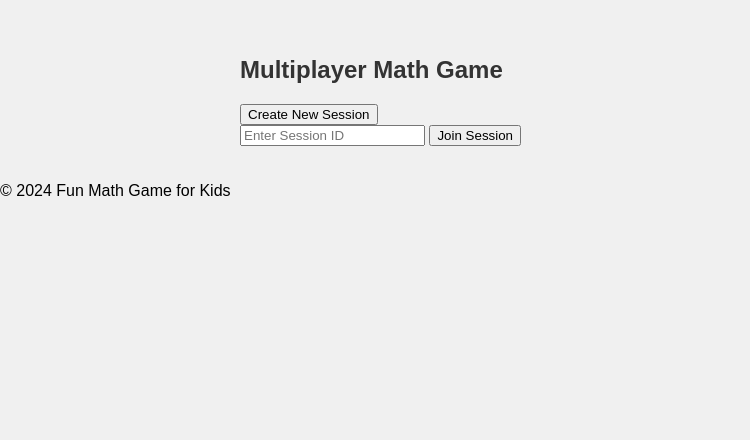
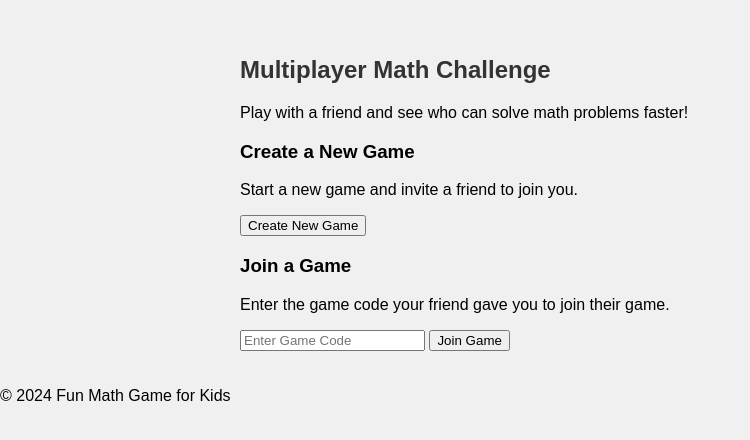
Before and after one commit to renderuas/JuegoMatesNaya, a Flask app: page /multiplayer in a window 1280 px wide. Shown: the part 88-528 px from the top of the page, without its empty margins (0-750 px from the left). Run offline with Flask 3, Linux system fonts and the light colour scheme; the visitor is signed in with stand-in values (Sample User, id 1).

Commit message:
Agent query: Please log in to the application using any test account. After logging in, navigate to the multiplayer page. Is the multiplayer page now displaying correctly with the new layout, including the 'Create a New Game' and 'Join a Game' sections? Are the Spanish translations showing up properly on this page?

```diff
--- a/templates/multiplayer.html
+++ b/templates/multiplayer.html
@@ -2,15 +2,31 @@
 
 {% block content %}
 <div class="multiplayer-container">
-    <h2>{{ _('Multiplayer Math Game') }}</h2>
-    <div class="session-options">
-        <button id="create-session-btn">{{ _('Create New Session') }}</button>
-        <div id="join-session">
-            <input type="text" id="session-id-input" placeholder="{{ _('Enter Session ID') }}">
-            <button id="join-session-btn">{{ _('Join Session') }}</button>
+    <h2>{{ _('Multiplayer Math Challenge') }}</h2>
+    <p class="intro">{{ _('Play with a friend and see who can solve math problems faster!') }}</p>
+
+    <div class="multiplayer-options">
+        <div class="create-game">
+            <h3>{{ _('Create a New Game') }}</h3>
+            <p>{{ _('Start a new game and invite a friend to join you.') }}</p>
+            <button id="create-session-btn" class="big-button">
+                <i class="fas fa-plus-circle"></i> {{ _('Create New Game') }}
+            </button>
+            <div id="create-session-info" class="session-info"></div>
+        </div>
+
+        <div class="join-game">
+            <h3>{{ _('Join a Game') }}</h3>
+            <p>{{ _('Enter the game code your friend gave you to join their game.') }}</p>
+            <div id="join-session">
+                <input type="text" id="session-id-input" placeholder="{{ _('Enter Game Code') }}">
+                <button id="join-session-btn" class="big-button">
+                    <i class="fas fa-sign-in-alt"></i> {{ _('Join Game') }}
+                </button>
+            </div>
+            <div id="join-session-info" class="session-info"></div>
         </div>
     </div>
-    <div id="session-info"></div>
 </div>
 
 <script>
@@ -18,7 +34,11 @@ document.getElementById('create-session-btn').addEventListener('click', function
     fetch('/multiplayer/create_session', { method: 'POST' })
         .then(response => response.json())
         .then(data => {
-            document.getElementById('session-info').textContent = `{{ _('Session created! ID:') }} ${data.session_id}`;
+            document.getElementById('create-session-info').innerHTML = `
+                <p>{{ _('New game created!') }}</p>
+                <p>{{ _('Your game code is:') }} <strong>${data.session_id}</strong></p>
+                <p>{{ _('Share this code with your friend so they can join your game.') }}</p>
+            `;
         });
 });
 
@@ -34,9 +54,15 @@ document.getElementById('join-session-btn').addEventListener('click', function()
     .then(response => response.json())
     .then(data => {
         if (data.success) {
-            document.getElementById('session-info').textContent = `{{ _('Joined session:') }} ${data.session_id}`;
+            document.getElementById('join-session-info').innerHTML = `
+                <p>{{ _('You have joined the game!') }}</p>
+                <p>{{ _('Get ready to play!') }}</p>
+            `;
         } else {
-            document.getElementById('session-info').textContent = data.message;
+            document.getElementById('join-session-info').innerHTML = `
+                <p>{{ _('Oops! Could not join the game.') }}</p>
+                <p>{{ _('Please check the game code and try again.') }}</p>
+            `;
         }
     });
 });
```
Also changed, not shown: translations/es/LC_MESSAGES/messages.po, 1 other file.
